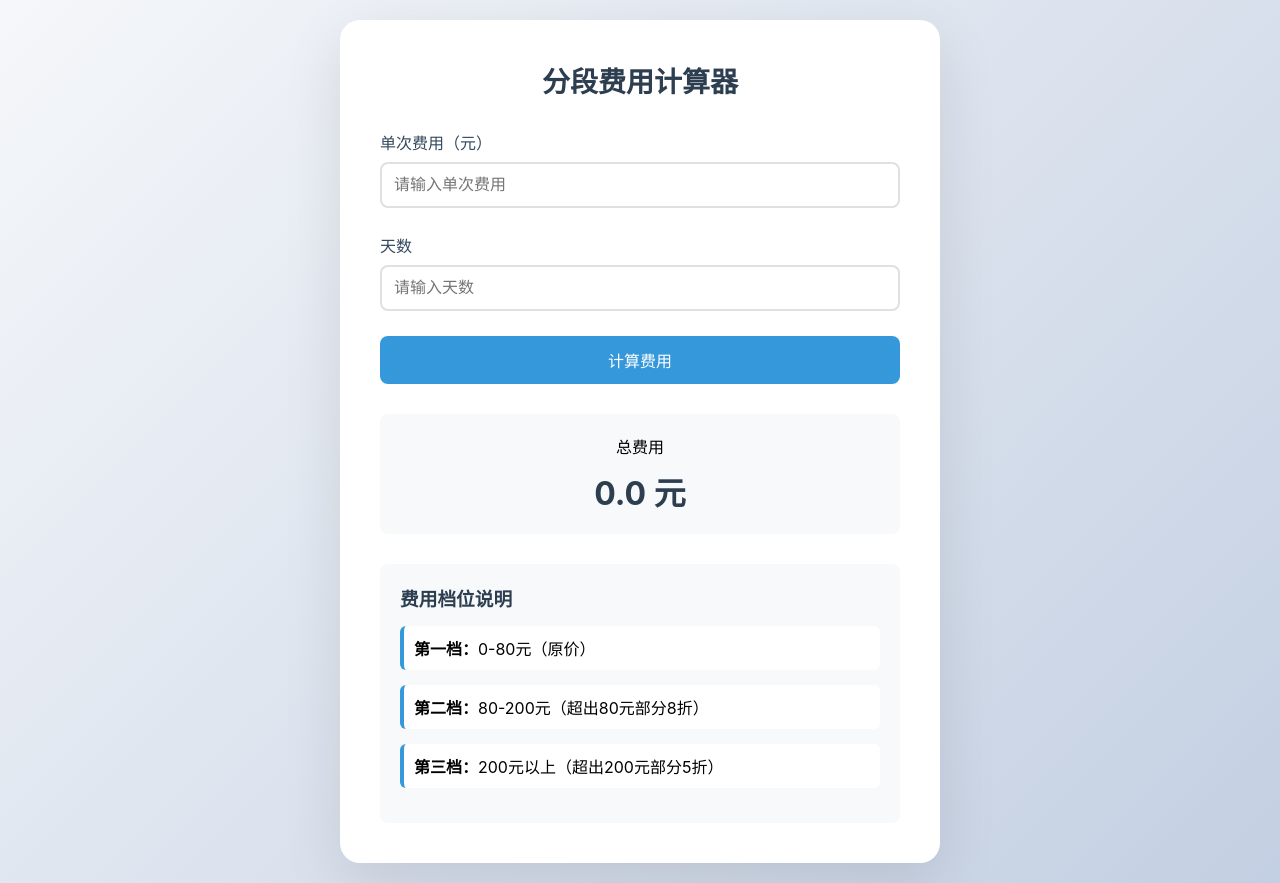
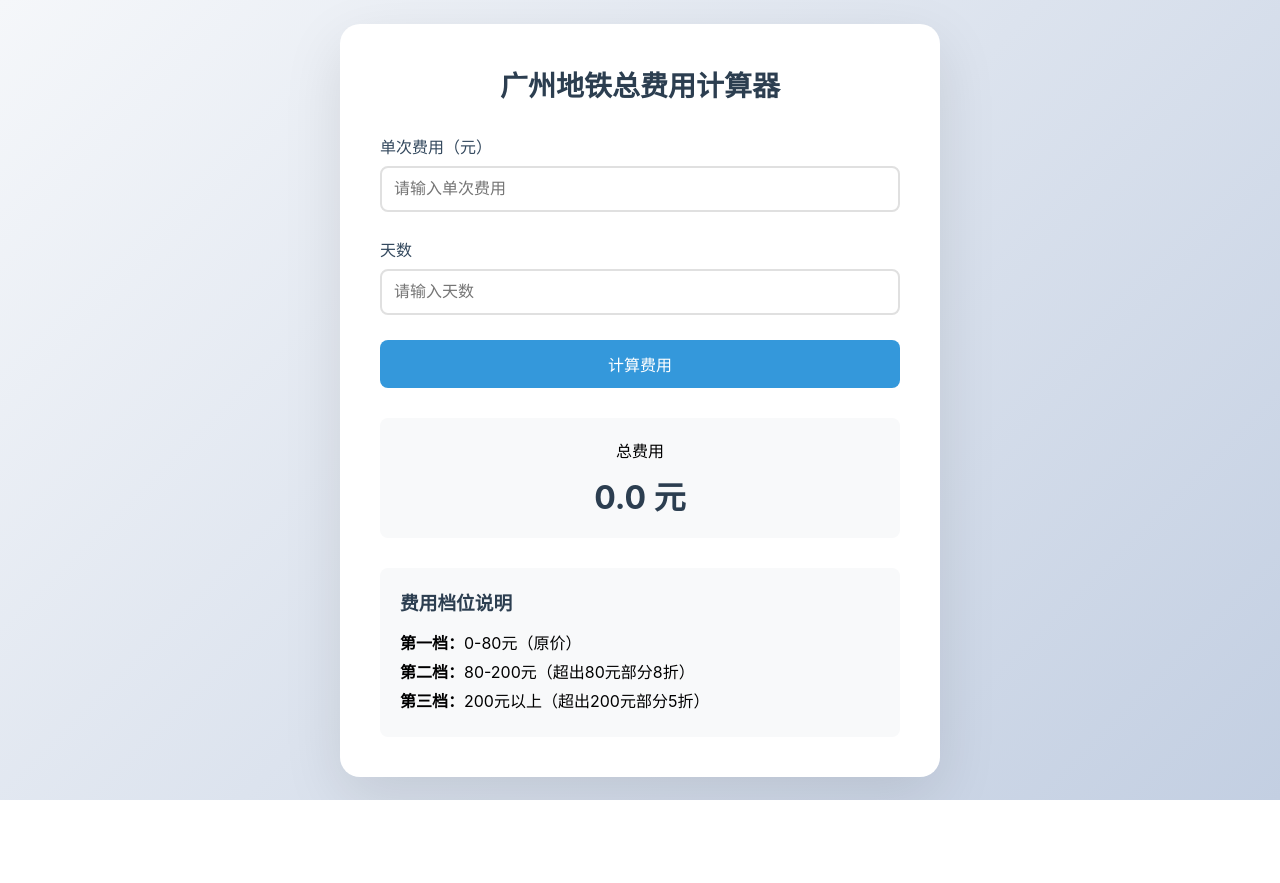
Before and after one commit to sr6y20/calculateTieredCost, a plain HTML site: page index.html in a window 1280 px wide. After the commit the page ends 800 px from the top, so only its background shows below. Drawn offline with Linux system fonts and the light colour scheme.

Commit message:
style:height

```diff
--- a/index.html
+++ b/index.html
@@ -2,6 +2,7 @@
 <html lang="zh-CN">
 <head>
     <meta charset="UTF-8">
+    <link rel="icon" href="https://avatars.githubusercontent.com/u/94682664?v=4" type="image/x-icon">
     <meta name="viewport" content="width=device-width, initial-scale=1.0">
     <title>分段费用计算器</title>
     <style>
@@ -101,11 +102,7 @@
         }
 
         .tier {
-            margin-bottom: 15px;
-            padding: 10px;
-            background: white;
-            border-radius: 6px;
-            border-left: 4px solid #3498db;
+            margin-bottom: 5px;
         }
 
         .error {
@@ -122,7 +119,7 @@
 </head>
 <body>
     <div class="container">
-        <h1>分段费用计算器</h1>
+        <h1>广州地铁总费用计算器</h1>
 
         <div class="input-group">
             <label for="cost">单次费用（元）</label>
```
